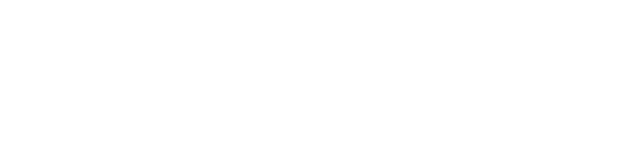
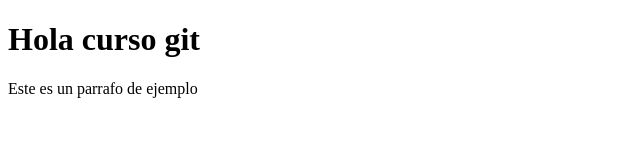
Before and after one commit to RodolfoAgosto/CursoGit, a plain HTML site: page index.html in a window 1280 px wide. Shown: the whole page, without its empty margins (0-640 px from the left). Drawn offline with Linux system fonts and the light colour scheme.

Commit message:
Agregado titulo. Primer parrafo.

```diff
--- a/index.html
+++ b/index.html
@@ -7,6 +7,7 @@
     <title>Document</title>
 </head>
 <body>
-
+    <h1>Hola curso git</h1>
+    <p>Este es un parrafo de ejemplo</p>
 </body>
 </html>
```
